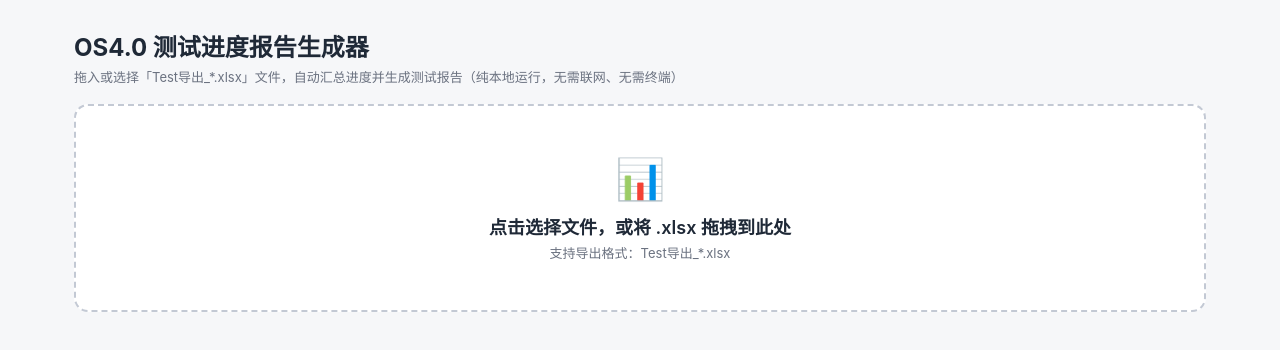
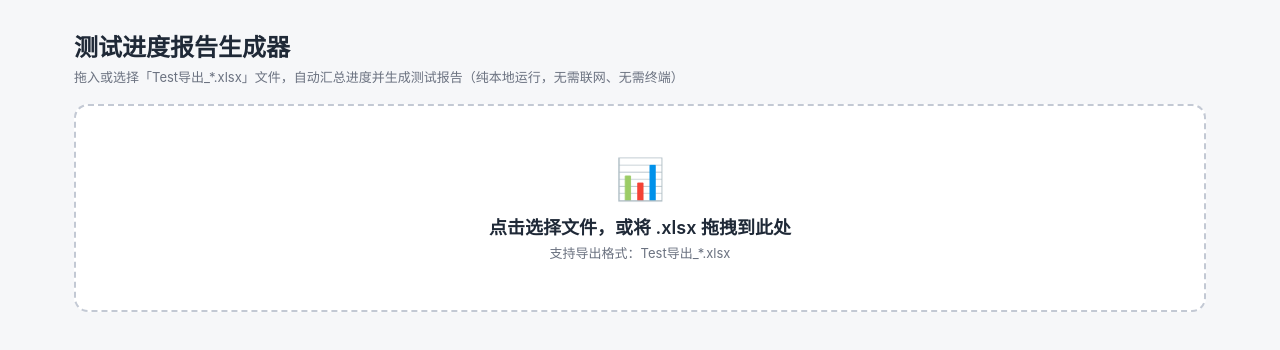
Before and after one commit to jianfei5243-cell/test-progress-report, a plain HTML site: page index.html in a window 1280 px wide. Drawn offline with Linux system fonts and the light colour scheme.

Commit message:
重命名为：测试进度报告生成器

```diff
--- a/index.html
+++ b/index.html
@@ -3,7 +3,7 @@
 <head>
 <meta charset="utf-8"/>
 <meta name="viewport" content="width=device-width, initial-scale=1"/>
-<title>OS4.0 测试进度报告生成器</title>
+<title>测试进度报告生成器</title>
 <style>
 :root{--blue:#2F5597;--line:#e5e7eb;--bg:#f6f7f9;--red:#b91c1c;}
 *{box-sizing:border-box;}
@@ -41,7 +41,7 @@ ul.def code{color:var(--red);}
 </head>
 <body>
 <div class="wrap">
-  <h1>OS4.0 测试进度报告生成器</h1>
+  <h1>测试进度报告生成器</h1>
   <div class="sub">拖入或选择「Test导出_*.xlsx」文件，自动汇总进度并生成测试报告（纯本地运行，无需联网、无需终端）</div>
 
   <div class="drop" id="drop">
```
Also changed, not shown: 测试报告生成器.html (+2 -2 lines), 1 other file.
